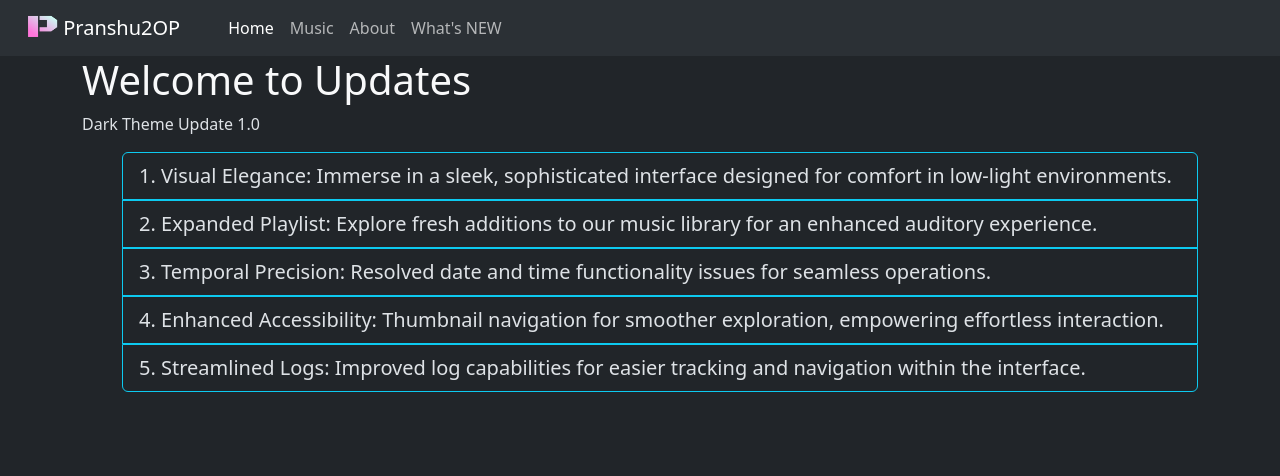
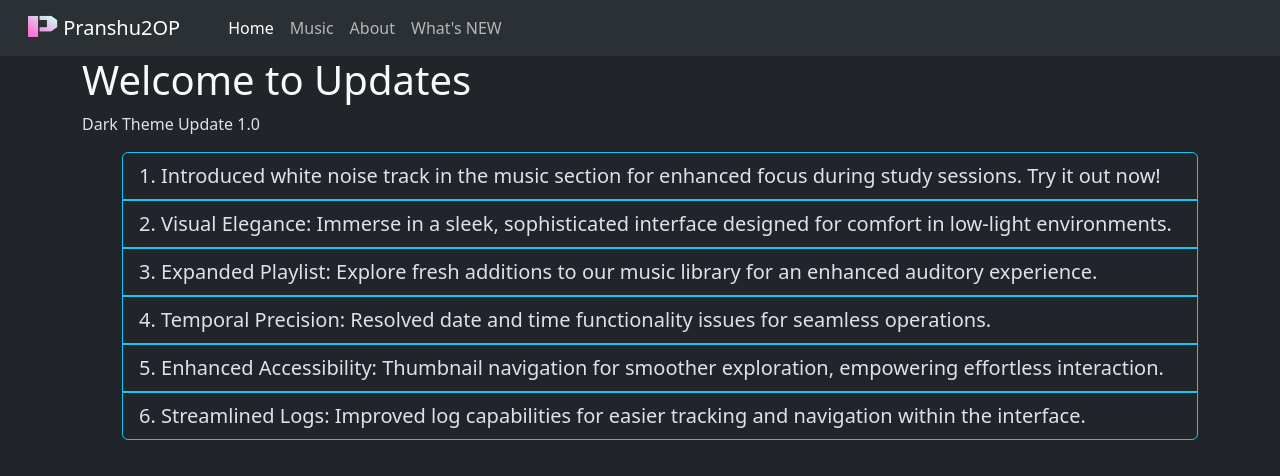
Before and after one commit to Pranshu-2-op/Project-ToDo, a Flask app: page /updates in a window 1280 px wide. Shown: the top 476 px of the page. Run offline with Flask 3, Linux system fonts and the light colour scheme; some libraries are stand-ins or nearby versions.

Commit message:
Added White Noise

```diff
--- a/templates/updates.html
+++ b/templates/updates.html
@@ -10,6 +10,9 @@
 
         <p class="Blockquote">Dark Theme Update 1.0</p>
         <ol class="list-group list-group-numbered">
+            <li class="list-group-item lead border border-info">
+                Introduced white noise track in the music section for enhanced focus during study sessions. Try it out now!
+            </li>
             <li class="list-group-item lead border border-info">
                 Visual Elegance: Immerse in a sleek, sophisticated interface designed for comfort in low-light environments.
             </li>
```
Also changed, not shown: instance/ToDo.db.
